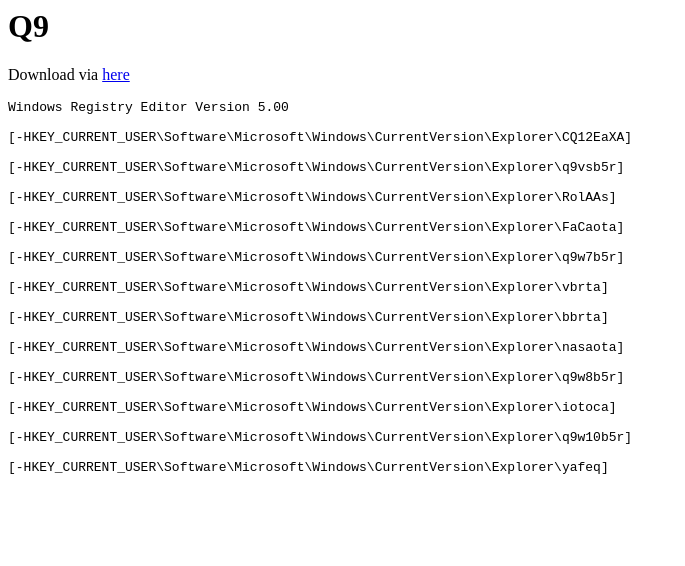
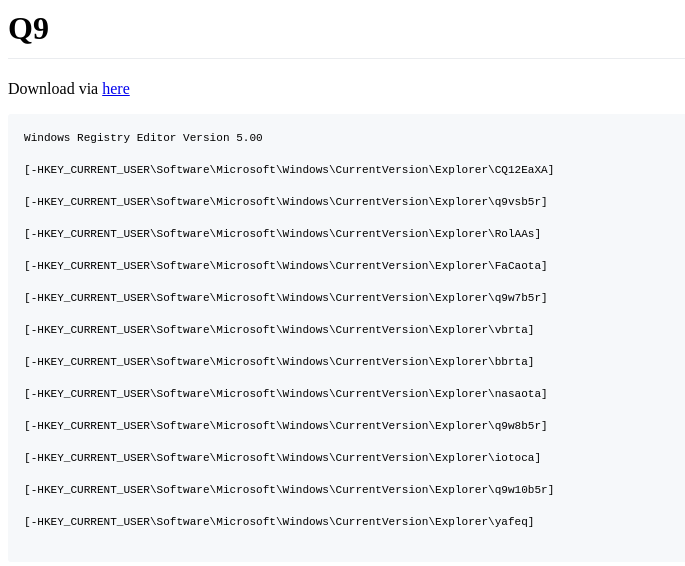
Before and after one commit to admin-ll55/Q9, a plain HTML site: page index.html in a window 1280 px wide. Shown: the whole page, without its empty margins (0-685 px from the left). Drawn offline with Linux system fonts and the light colour scheme.

Commit message:
Update index.html

```diff
--- a/index.html
+++ b/index.html
@@ -3,6 +3,46 @@
 <title>
 Q9
 </title>
+<style>
+h1 {
+  margin-top: 0!important;
+  border-bottom: 1px solid #eaecef;
+  padding-bottom: .3em;
+  font-size: 2em;
+  font-weight: 600;
+  line-height: 1.25;
+  margin-bottom: 16px;
+  margin: .67em 0;
+  box-sizing: border-box;
+}
+pre {
+  background-color: #f6f8fa;
+  border-radius: 3px;
+  font-size: 85%;
+  line-height: 1.45;
+  overflow: auto;
+  padding: 16px;
+  word-wrap: normal;
+  margin-top: 0;
+  box-sizing: border-box;
+}
+code {
+  background-color: initial;
+  border: 0;
+  display: inline;
+  line-height: inherit;
+  margin: 0;
+  overflow: visible;
+  padding: 0;
+  word-wrap: normal;
+  background: transparent;
+  font-size: 100%;
+  white-space: pre;
+  word-break: normal;
+  border-radius: 3px;
+  box-sizing: border-box;
+}
+</style>
 </head>
 <body>
 <h1>Q9</h1>
```
